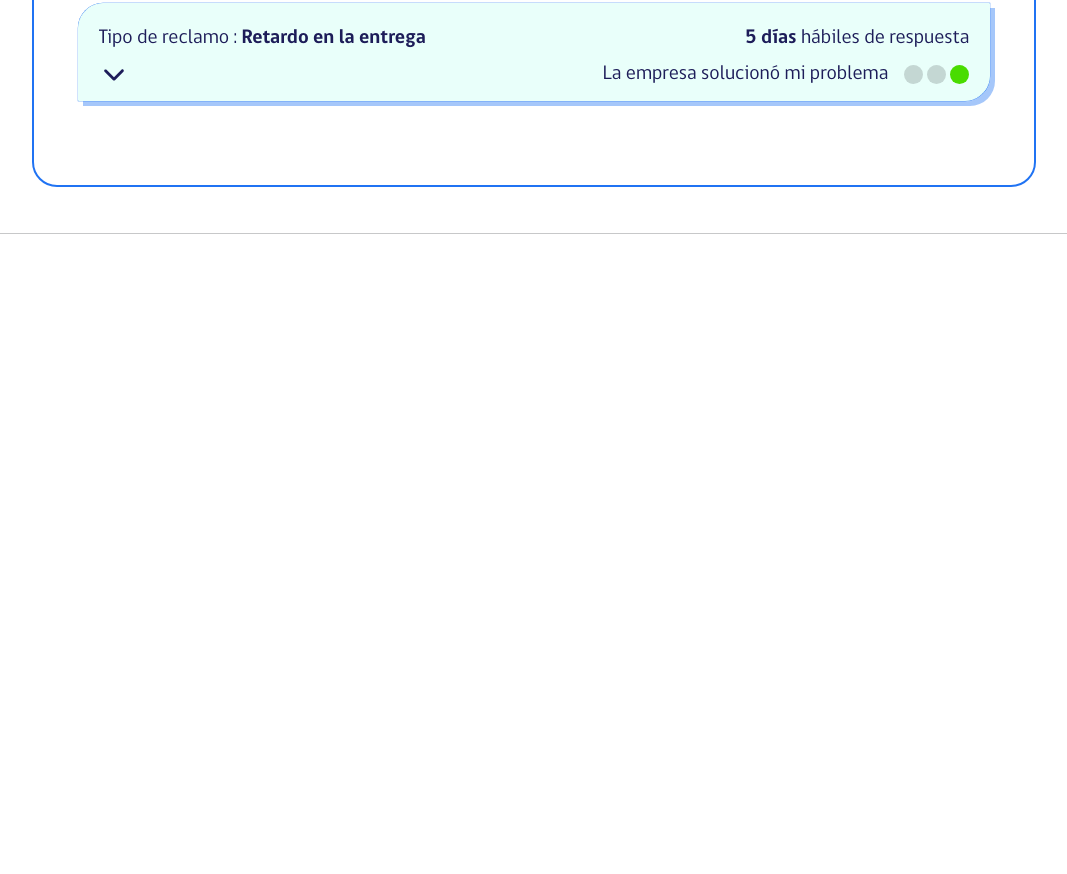
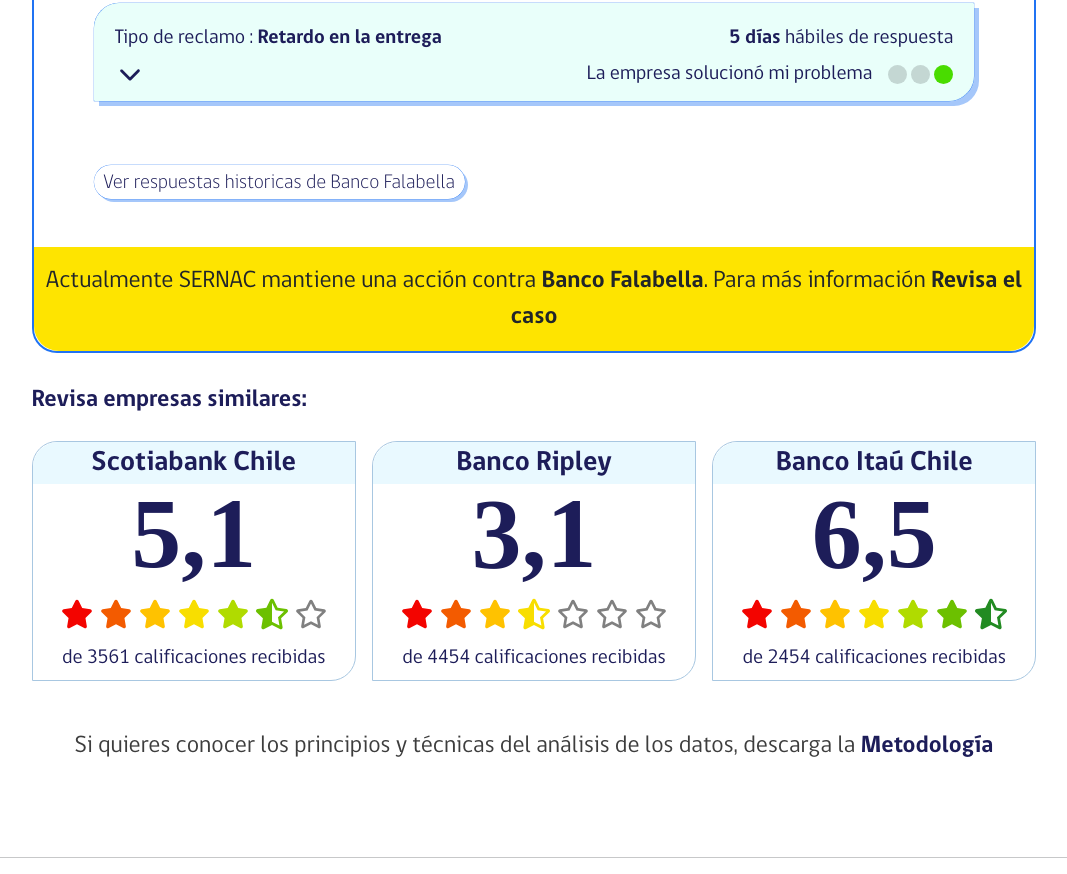
Before and after one commit to JorgeObreque/colabora, a React (Vite) app in the folder app/: page /company in a window 1280 px wide. Shown: the part 1713-2587 px from the top of the page, without its empty margins (106-1173 px from the left). Before the commit the page ends 1963 px from the top, so only its background shows below. Built offline with nearby package versions, Linux system fonts and the light colour scheme; a web font is replaced by a local one.

Commit message:
feat : other companies

```diff
--- a/app/src/components/Answer/Answer.jsx
+++ b/app/src/components/Answer/Answer.jsx
@@ -19,7 +19,7 @@
     }
 
     return (
-        <div className="answer-main py-3 px-4"  onClick={HandleClick}>
+        <div className="answer-main py-3"  onClick={HandleClick}>
             <div className="header" style={customStyle}>
                 <div className="d-flex justify-content-between mb-2">
                     <div>Tipo de reclamo : <b>Retardo en la entrega</b></div>
@@ -35,7 +35,7 @@
             </div>
             {isOpen && (
                 <>
-                    <div className="body">
+                    <div className="body px-4">
                         <AnswerContent></AnswerContent>
                     </div>
                     <div className="footer px-4 d-flex align-items-center">
--- a/app/src/components/AnswerContent/AnswerContent.jsx
+++ b/app/src/components/AnswerContent/AnswerContent.jsx
@@ -4,7 +4,7 @@
 const AnswerContent = () =>{
     const data = {
         text        : "Lorem ipsum dolor sit amet, consectetur adipiscing elit, sed do eiusmod tempor incididunt ut labore et dolore magna aliqua. Ut enim ad minim veniam, quis nostrud exercitation ullamco laboris nisi ut aliquip ex ea commodo consequat. Duis aute irure dolor in reprehenderit in voluptate velit esse cillum dolore eu fugiat nulla pariatur. ",
-        solveText   : "Si, la empresa solucionó mi prblema"
+        solveText   : "Si, la empresa solucionó mi problema"
     }
     return (
         <>
--- a/app/src/components/Board/Board.css
+++ b/app/src/components/Board/Board.css
@@ -25,6 +25,7 @@
     font-size: 20px;
     color:#1D1D59;
     line-height:28px;
+    text-align: center;
 }
 
 .board-main .container{
@@ -38,3 +39,35 @@
     line-height:20px;
 
 }
+
+.board-main .similar-company-title{
+    font-family: 'gobCL' !important;
+    width: 100%;
+    background-color: #E9F9FF;
+    border-radius:  25px 0 0 0;
+    text-align: center;
+    font-size: 28px;
+    color:#1D1D59;
+
+
+}
+
+.board-main .similar-company-score{
+    font-family: 'pacifico';
+    text-align: center;
+    font-size: 100px;
+    font-weight: 700;
+    color: #1D1D59;
+    line-height:100px;
+
+
+}
+
+.board-main .company-info{
+    font-size: 20px;
+    color:#1D1D59;
+    line-height:28px;
+    text-align: center;
+    padding-top: 0;
+    margin-top: 0;
+}
--- a/app/src/components/Board/Board.jsx
+++ b/app/src/components/Board/Board.jsx
@@ -2,15 +2,17 @@
 import './Board.css';
 
 
-const Board = ({children, size, backgroundColor}) =>{
+const Board = ({children, size, backgroundColor, type}) =>{
 
     const customStyle = {
         width: size,
         backgroundColor:backgroundColor,
+        border : type === 'company' ? '1px solid #A8C7E1' : 'none',
       };
 
+    const paddingClass = type === 'company' ? '' : 'py-3';
     return (
-        <div className="board-main mt-3 py-3" style={customStyle}>
+        <div className={`board-main mt-3 ${paddingClass}`} style={customStyle}>
             {children}
         </div>
     );
--- a/app/src/components/Company/Company.css
+++ b/app/src/components/Company/Company.css
@@ -2,6 +2,14 @@
     padding: 30px 0 30px 0;
 }
 
+.company-main  h4{
+    font-size: 24px;
+    line-height: 34px;
+    margin-top: 30px;
+    font-weight: bold;
+    color: #1D1D59;
+
+}
 .company-main .header{
     background-color: #2073F3;
     color: #FFFFFF;
@@ -32,7 +40,7 @@
 .company-main .body{
     border: #2073F3 2px solid;
     border-radius: 0 0 25px 25px;
-    padding: 10px 20px 20px 20px;
+    padding: 10px 0px 0px 0px;
 }
 
 .company-main .body h4{
@@ -41,3 +49,21 @@
     font-size: 36px;
     line-height:28px;
 }
+
+.company-main .case-info{
+    height: auto;
+    background-color: #FEE400;
+    border-radius: 0 0 25px 25px;
+    font-size: 1.5rem;
+}
+
+.company-main .principles-info{
+    font-size: 24px;
+    line-height: 34px;
+    color: #3D3D3D;
+    text-align: center;
+}
+
+.company-main .principles-info b{
+    color: #1D1D59;
+}
--- a/app/src/components/Company/Company.jsx
+++ b/app/src/components/Company/Company.jsx
@@ -21,6 +21,7 @@
                 <div className="volver"> <BsChevronLeft size={"1em"}/> volver</div>
             </div>
             <div className="body text-center">
+                <div className="px-5">
                     <h4 className="my-4">Reclamos Tramitados</h4>
                     <FilterGroup>
                         <Filter>
@@ -37,7 +38,7 @@
                         </Filter>
                     </FilterGroup>
                     <div className="container-xxl">
-                    <Board size={'100%'}>
+                        <Board size={'100%'}  >
                             <div className="title">
                                 De <b>1 a 7 la nota promedio</b> que pusieron las personas a la respuesta de la empresa fue:
                             </div>
@@ -143,9 +144,58 @@
                                 </div>
                             </Board>
                         </div>
+                        <LatestAnswers />
+                        <FilterGroup align = {"left"}>
+                            <Filter>
+                                <span>Ver respuestas historicas de Banco Falabella</span>
+                            </Filter>
+                        </FilterGroup>
                     </div>
-                <LatestAnswers />
                 </div>
+                <div className="case-info py-3 mt-5">
+                        Actualmente SERNAC mantiene una acción contra <b>Banco Falabella</b>. Para más información <b>Revisa el caso</b>
+                </div>
+            </div>
+            <h4>Revisa empresas similares:</h4>
+            <div className="d-flex gap-3">
+                <Board size={'100%'} backgroundColor={'#FFFFFF'} type={'company'}>
+                    <div className="similar-company-title">
+                        <b>Scotiabank Chile</b>
+                    </div>
+                    <div className="similar-company-score">
+                        5,1
+                    </div>
+                    <StarRating value={5.1} count={7} type={"company"}></StarRating>
+                    <div className="company-info mb-2">
+                        de 3561 calificaciones recibidas
+                    </div>
+                </Board>
+                <Board size={'100%'} backgroundColor={'#FFFFFF'} type={'company'}>
+                    <div className="similar-company-title">
+                        <b>Banco Ripley</b>
+                    </div>
+                    <div className="similar-company-score">
+                        3,1
+                    </div>
+                    <StarRating value={3.1} count={7} type={"company"}></StarRating>
+                    <div className="company-info mb-2">
+                        de 4454 calificaciones recibidas
+                    </div>
+                </Board>
+                <Board size={'100%'} backgroundColor={'#FFFFFF'} type={'company'}>
+                    <div className="similar-company-title">
+                        <b>Banco Itaú Chile</b>
+                    </div>
+                    <div className="similar-company-score">
+                        6,5
+                    </div>
+                    <StarRating value={6.5} count={7} type={"company"}></StarRating>
+                    <div className="company-info mb-2">
+                        de 2454 calificaciones recibidas
+                    </div>
+                </Board>
+            </div>
+            <div className="principles-info py-5">Si quieres conocer los principios y técnicas del análisis de los datos, descarga la <b>Metodología</b></div>
         </div>
     );
 }
--- a/app/src/components/FilterGroup/FilterGroup.jsx
+++ b/app/src/components/FilterGroup/FilterGroup.jsx
@@ -1,23 +1,31 @@
 import React, { useState } from "react";
 import Filter from '../Filter/Filter';
 
-const FilterGroup = ({children}) =>{
+const FilterGroup = ({children, align}) =>{
+
     const [activeIndex, setActiveIndex] = useState(null);
 
     const handleFilterClick = (index) => {
-        setActiveIndex(index);
+        setActiveIndex((prevIndex) => (prevIndex === index ? null : index));
       };
 
-    const renderedFilters = React.Children.map(children, (child, index) => {
-        if (!React.isValidElement(child)) return child;
+    const alignmentClass = align === "left"
+        ? "justify-content-start"
+        : align === "right"
+        ? "justify-content-end"
+        : "justify-content-center";
 
+    const childrenArray = React.Children.toArray(children);
+
+    const renderedFilters = childrenArray.map((child, index) => {
         return React.cloneElement(child, {
             isActive: activeIndex === index,
             onClick: () => handleFilterClick(index),
-            });
         });
+    });
+
     return(
-        <div className="d-flex justify-content-center flex-wrap gap-3">{renderedFilters}</div>
+        <div className={`d-flex ${alignmentClass} flex-wrap gap-3`}>{renderedFilters}</div>
     );
 }
 
--- a/app/src/components/StarRating/StarRating.jsx
+++ b/app/src/components/StarRating/StarRating.jsx
@@ -1,7 +1,7 @@
 import React from "react";
 import { FaStar, FaStarHalfAlt, FaRegStar } from "react-icons/fa";
 
-const StarRating = ({ value, count = 7 }) => {
+const StarRating = ({ value, count = 7, type }) => {
   const starColors = [
     "#F30400", // Rojo
     "#F35B00", // Naranja
@@ -17,7 +17,7 @@
       className="d-flex justify-content-center align-items-center flex-wrap"
       style={{
         gap: "5px", // Espaciado entre las estrellas
-        padding: "20px",
+        padding: type === 'company' ? '5px' : "20px",
       }}
     >
       {[...Array(count)].map((_, index) => {
@@ -29,7 +29,7 @@
             key={index}
             style={{
               color: isFilled || isHalf ? starColors[index] : "gray",
-              fontSize: "clamp(2rem, 5vw, 3rem)", // Escala con la pantalla (1rem a 3rem)
+              fontSize: type === "company" ? "2rem" : "clamp(2rem, 5vw, 3rem)", // Escala con la pantalla (2rem a 3rem)
               margin: "1px",
             }}
           >
```
Also changed, not shown: app/src/components/ChatBubble/ChatBubble.jsx (+0 -12 lines). Lines whose indentation alone changed are shown as unchanged.
